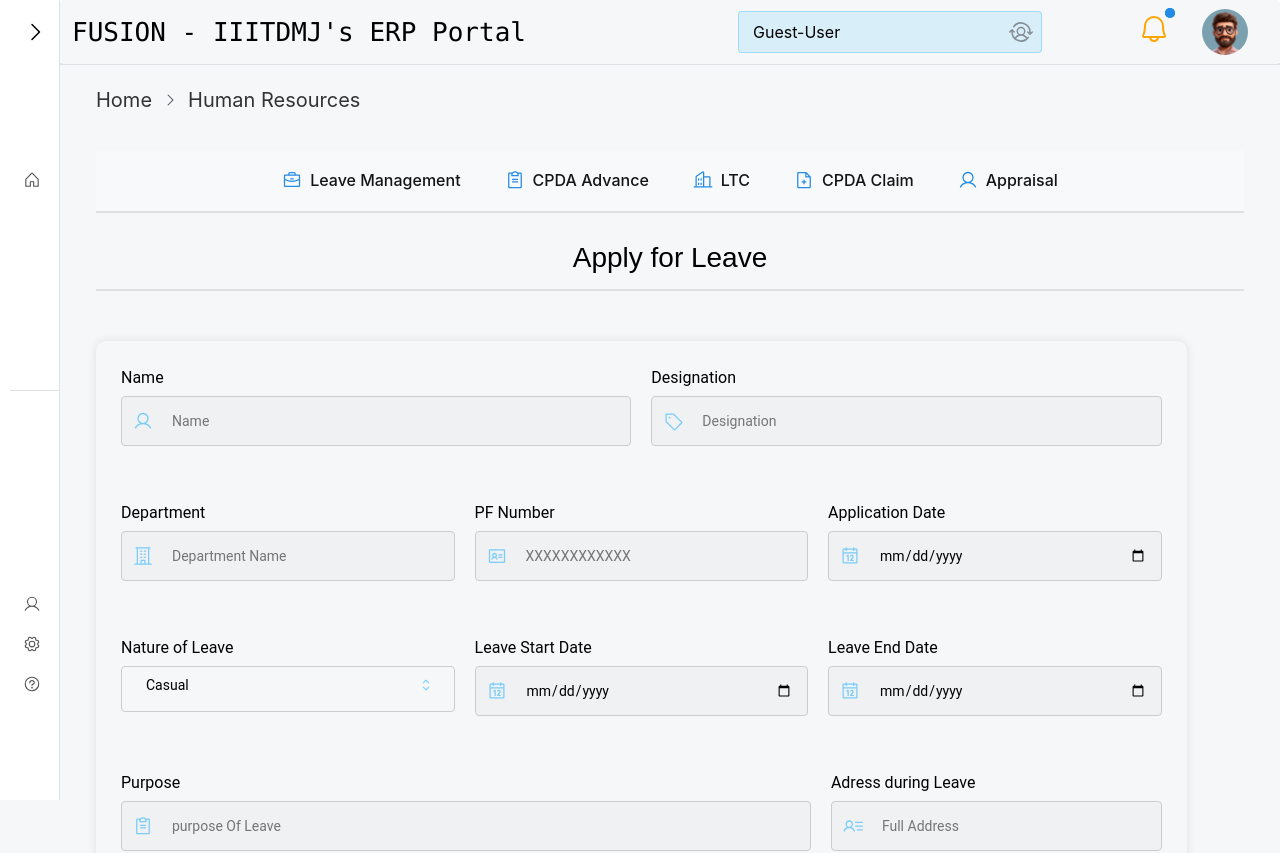
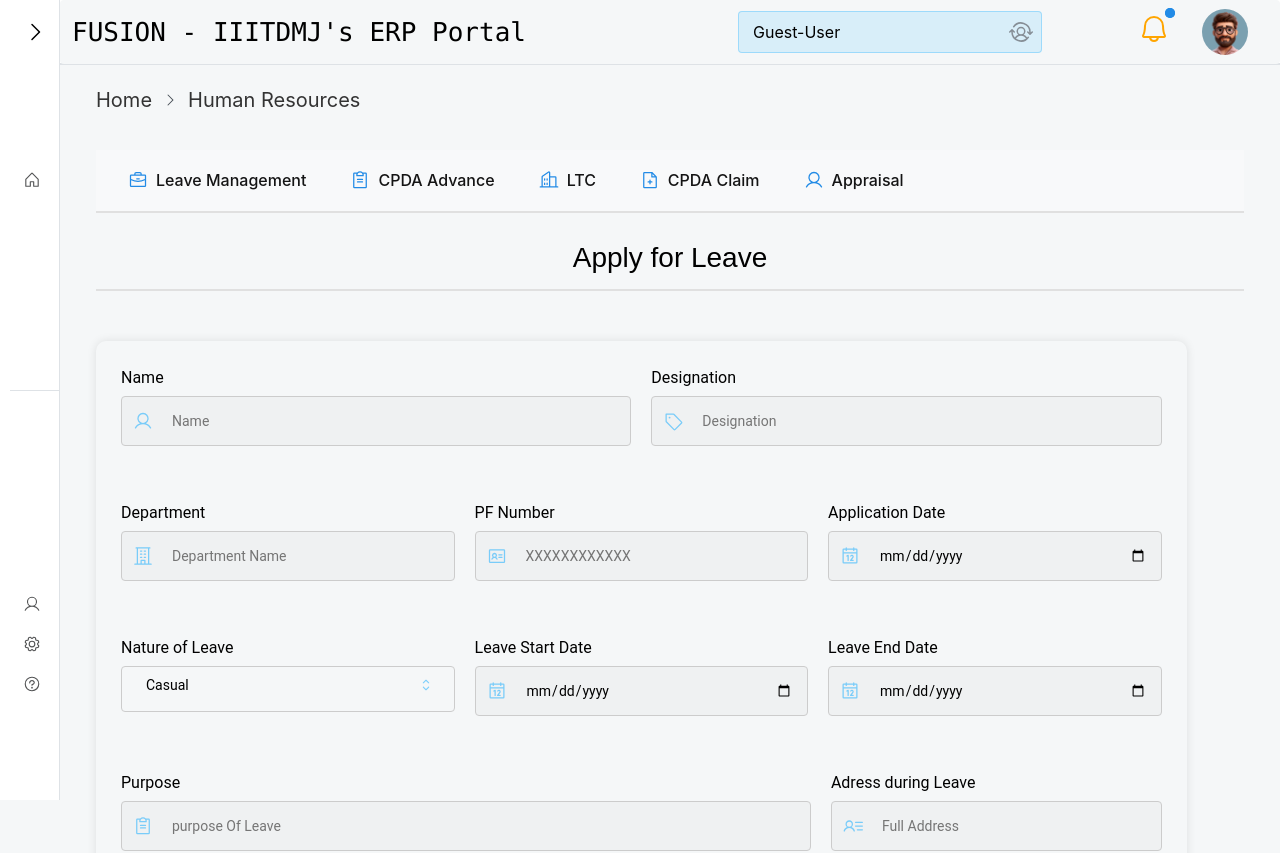
Before and after one commit to vishalverma9572/Fusion-client, a React (Vite) app: page /hr in a window 1280 px wide. Shown: the top 853 px of the page. Built offline with nearby package versions, Linux system fonts and the light colour scheme.

Commit message:
shifted the nav tab to left

```diff
--- a/src/Modules/HR/pages/Hr_Dashboard.module.css
+++ b/src/Modules/HR/pages/Hr_Dashboard.module.css
@@ -10,7 +10,7 @@
   border-bottom: 1px solid light-dark(var(--mantine-color-gray-3), var(--mantine-color-dark-4));
   border-bottom: 2px solid #e0e0e0;
   display: flex;
-  justify-content: center;
+  justify-content: flex-start; /* Align the navbar to the left */
   align-items: center;
 }
 
@@ -18,7 +18,7 @@
   display: flex;
   gap: 20px;
   flex-wrap: wrap;
-  justify-content: center;
+  justify-content: flex-start; /* Ensure items stay aligned to the left */
   align-items: center;
 }
 
```
